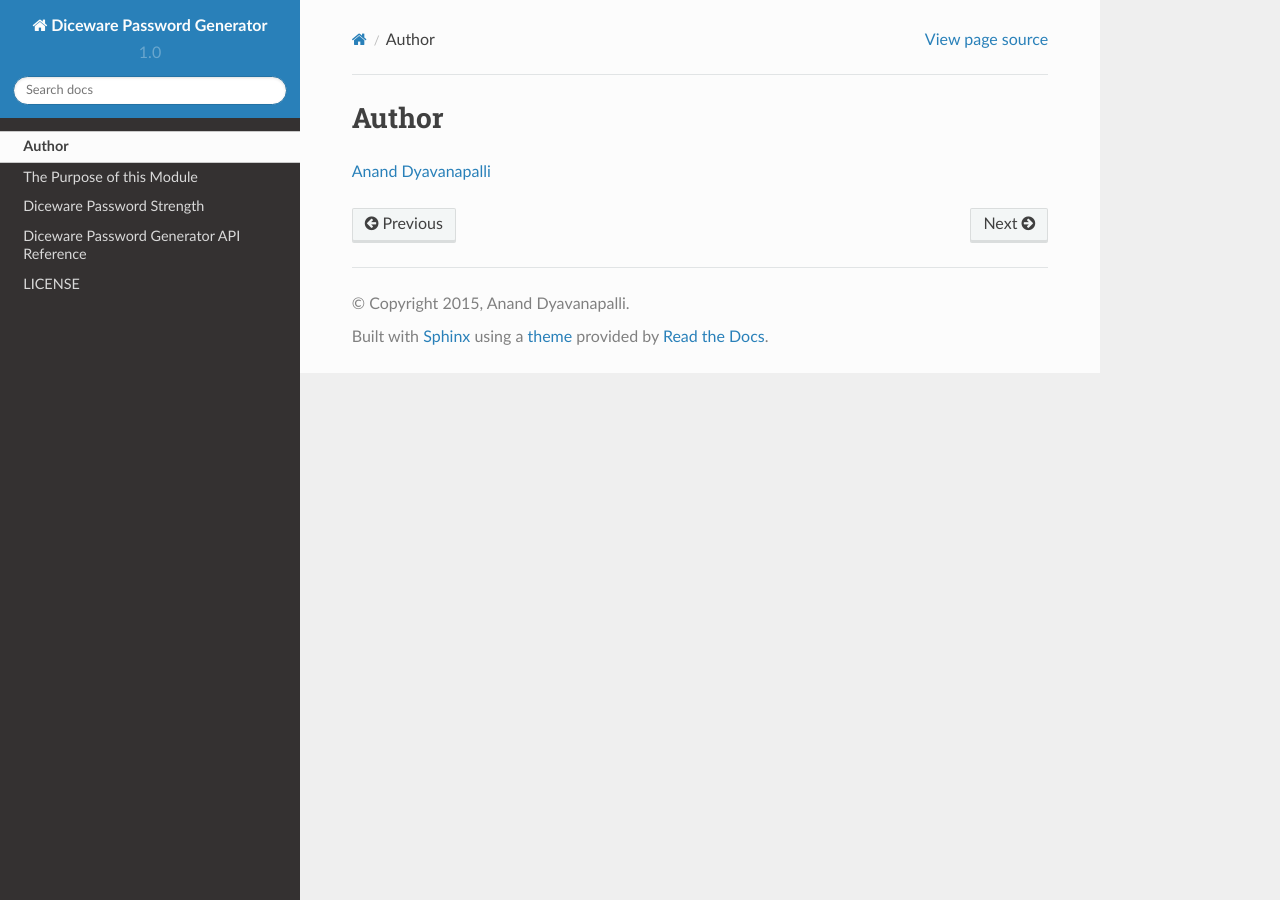
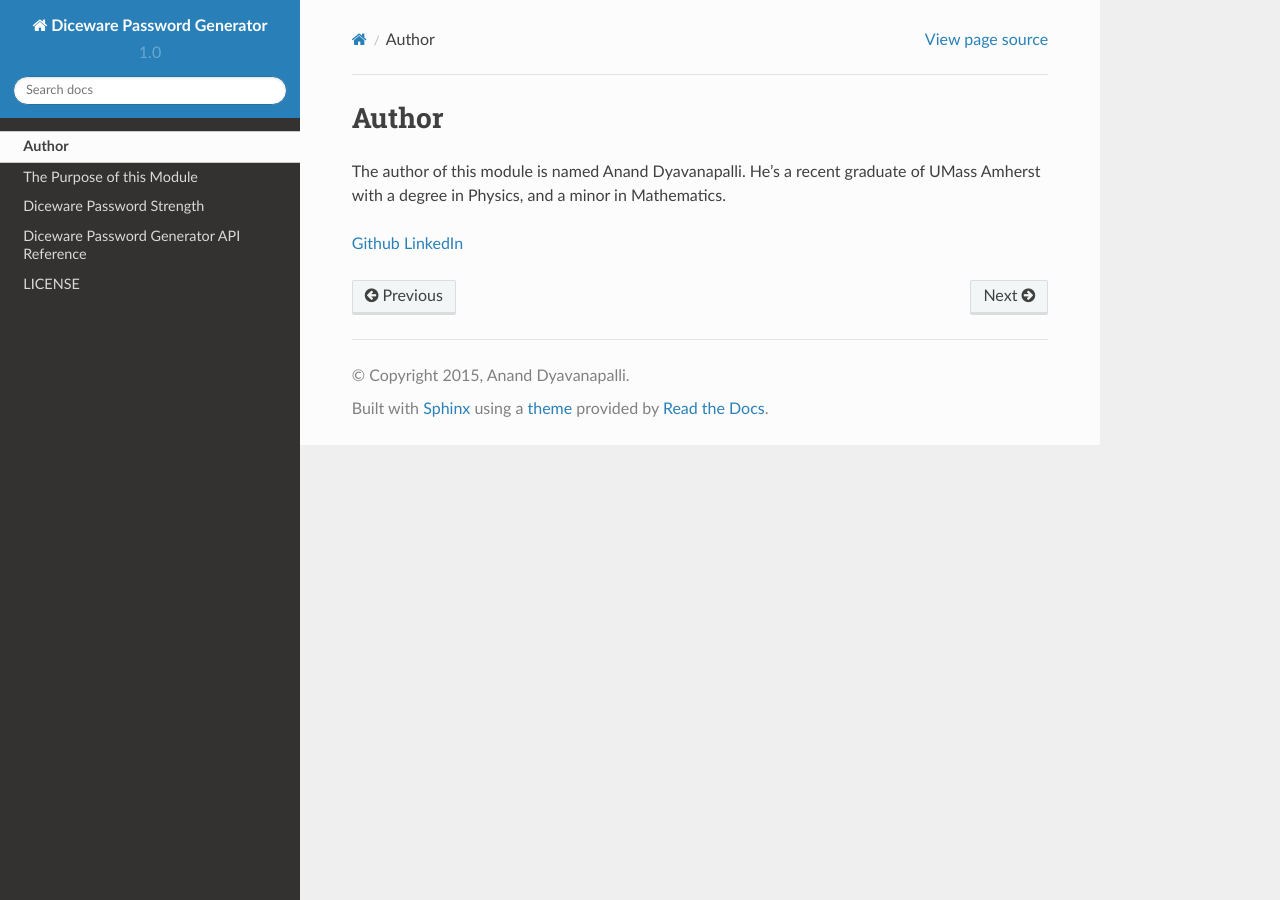
Before and after one commit to Bhanditz/Diceware-Password-Generator-1, a Sphinx documentation site: the page built from docs/author.rst, in a window 1280 px wide. Built offline with Sphinx 7.4.7 and the Read the Docs theme 2.0.0, drawn with Linux system fonts in a browser that asks for light colours.

Commit message:
Edited author doc page.

```diff
--- a/docs/author.rst
+++ b/docs/author.rst
@@ -1,4 +1,7 @@
 Author
 ======
 
-`Anand Dyavanapalli <https://github.com/adyavanapalli>`_
+The author of this module is named Anand Dyavanapalli. He's a recent graduate of UMass Amherst with a degree in Physics, and a minor in Mathematics.
+
+`Github <https://github.com/adyavanapalli/>`_
+`LinkedIn <https://www.linkedin.com/pub/anand-dyavanapalli/102/974/785/>`_
```
Also changed, not shown: 10 other files.
